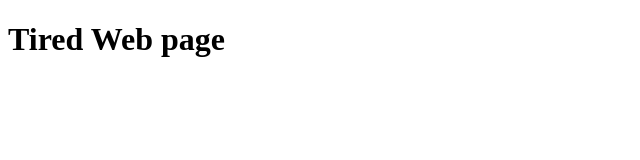
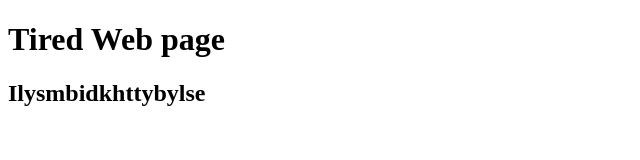
Before and after one commit to Shedxr/Tired, a plain HTML site: page index.html in a window 1280 px wide. Shown: the whole page, without its empty margins (0-640 px from the left). Drawn offline with Linux system fonts and the light colour scheme.

Commit message:
Update index.html

```diff
--- a/index.html
+++ b/index.html
@@ -5,5 +5,6 @@
   </head>
   <body>
   <h1>Tired Web page</h1>
+  <h2>Ilysmbidkhttybylse</h2>
    </body>
 </html>
```
